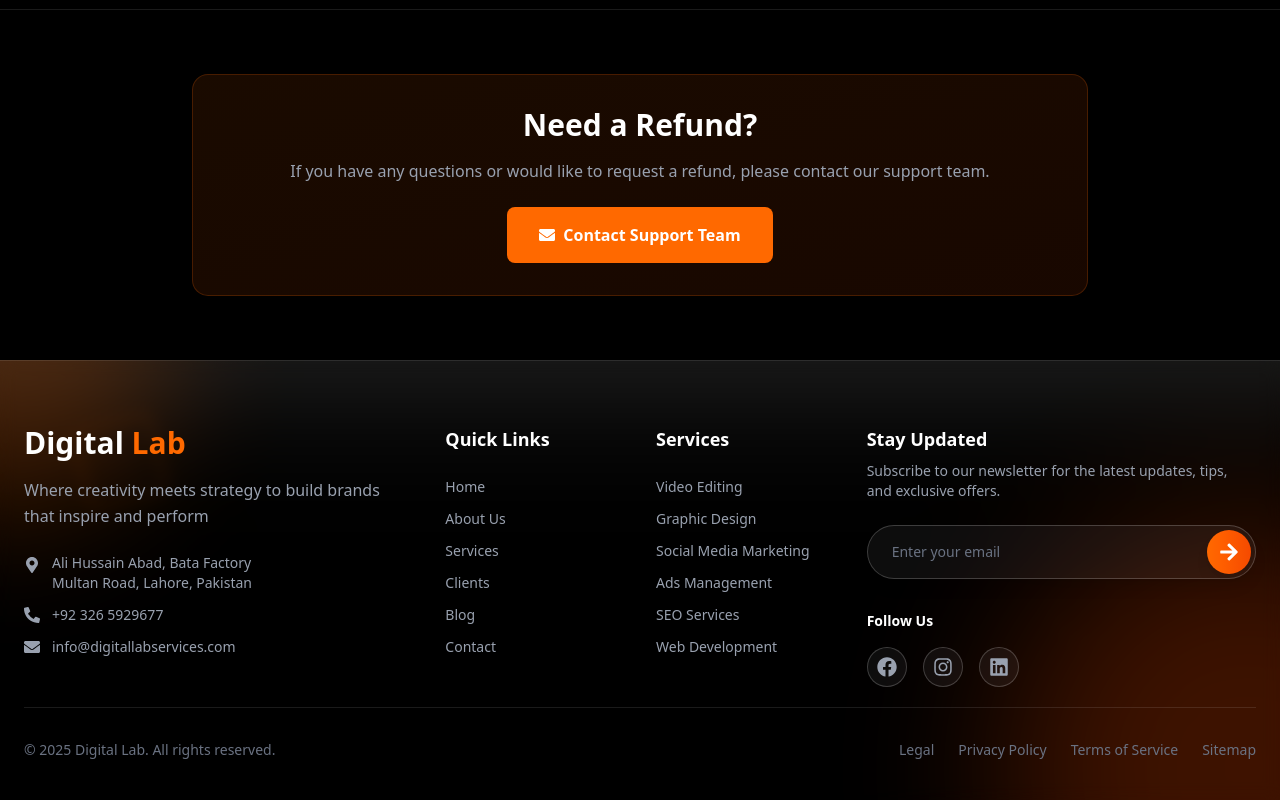
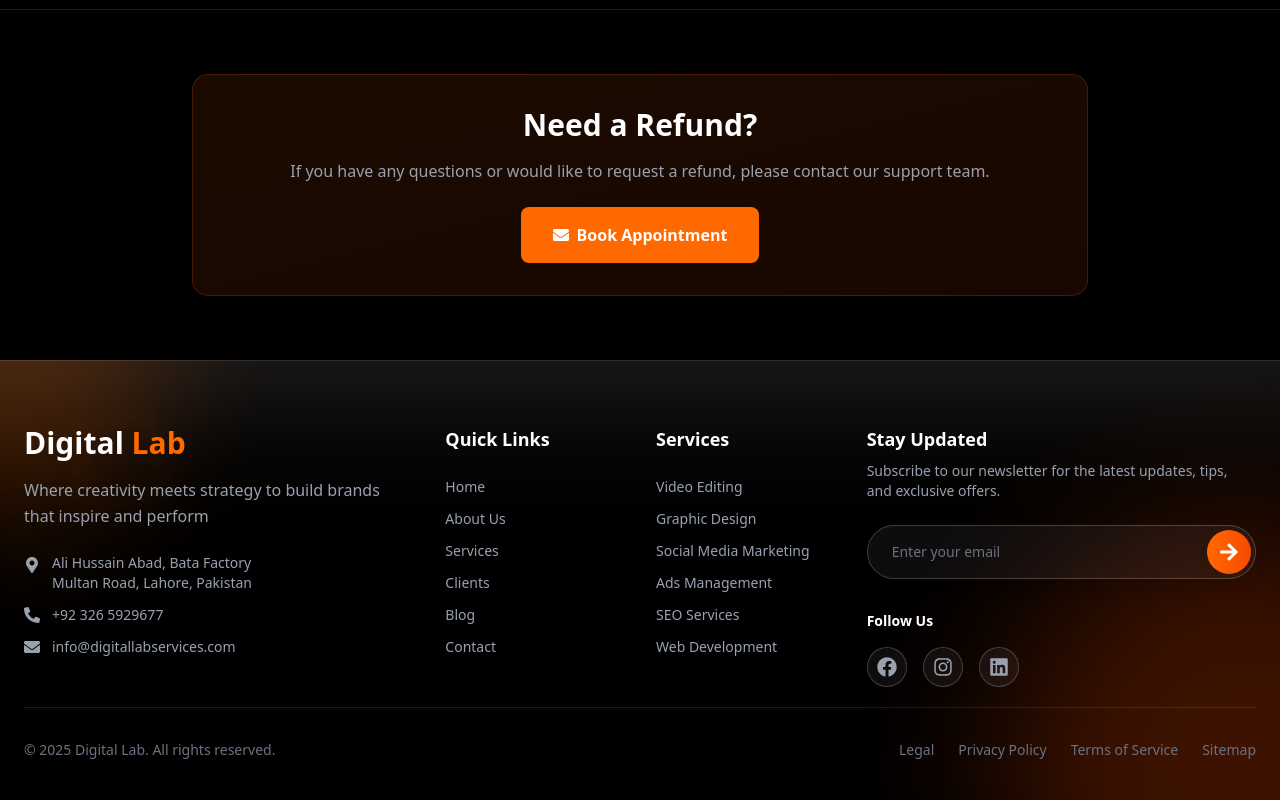
Before and after one commit to DigitalLab-Dev/digitallab, a Next.js app: page /legal/refund-policy in a window 1280 px wide. Shown: the part 8597-9397 px from the top of the page. Built offline with nearby package versions, Linux system fonts and the light colour scheme; a web font is replaced by a local one.

Commit message:
calendly link on all policy pages

```diff
--- a/src/app/legal/cookie-policy/page.jsx
+++ b/src/app/legal/cookie-policy/page.jsx
@@ -316,10 +316,10 @@ Effective Date: April 15, 2026`
               className="p-8 bg-gradient-to-br from-orange-500/10 to-orange-600/10 border border-orange-500/20 rounded-2xl">
               <h3 className="text-3xl font-bold mb-4">Questions About Cookies?</h3>
               <p className="text-gray-400 mb-6">If you need help managing your cookie preferences or have questions, contact us.</p>
-              <motion.a href="mailto:info@digitallabservices.com" whileHover={{ scale: 1.05 }} whileTap={{ scale: 0.95 }}
+              <motion.a href="https://calendly.com/syed-ali-turab/30min" target="_blank" rel="noopener noreferrer" whileHover={{ scale: 1.05 }} whileTap={{ scale: 0.95 }}
                 className="inline-flex items-center gap-2 px-8 py-4 bg-orange-500 hover:bg-orange-600 rounded-lg font-semibold transition-colors duration-300">
                 <FaEnvelope />
-                Contact Our Team
+                Book Appointment
               </motion.a>
             </motion.div>
           </div>
--- a/src/app/legal/data-sharing/page.jsx
+++ b/src/app/legal/data-sharing/page.jsx
@@ -324,10 +324,10 @@ Effective Date: April 15, 2026`
               className="p-8 bg-gradient-to-br from-orange-500/10 to-orange-600/10 border border-orange-500/20 rounded-2xl">
               <h3 className="text-3xl font-bold mb-4">Data Sharing Questions?</h3>
               <p className="text-gray-400 mb-6">Want to know exactly who has access to your data? Contact us for a full disclosure.</p>
-              <motion.a href="mailto:info@digitallabservices.com" whileHover={{ scale: 1.05 }} whileTap={{ scale: 0.95 }}
+              <motion.a href="https://calendly.com/syed-ali-turab/30min" target="_blank" rel="noopener noreferrer" whileHover={{ scale: 1.05 }} whileTap={{ scale: 0.95 }}
                 className="inline-flex items-center gap-2 px-8 py-4 bg-orange-500 hover:bg-orange-600 rounded-lg font-semibold transition-colors duration-300">
                 <FaEnvelope />
-                Contact Our Team
+                Book Appointment
               </motion.a>
             </motion.div>
           </div>
--- a/src/app/legal/disclaimer/page.jsx
+++ b/src/app/legal/disclaimer/page.jsx
@@ -266,10 +266,10 @@ Effective Date: April 15, 2026`
               className="p-8 bg-gradient-to-br from-orange-500/10 to-orange-600/10 border border-orange-500/20 rounded-2xl">
               <h3 className="text-3xl font-bold mb-4">Have Questions?</h3>
               <p className="text-gray-400 mb-6">If you need clarification about any of our disclaimers, please reach out.</p>
-              <motion.a href="mailto:info@digitallabservices.com" whileHover={{ scale: 1.05 }} whileTap={{ scale: 0.95 }}
+              <motion.a href="https://calendly.com/syed-ali-turab/30min" target="_blank" rel="noopener noreferrer" whileHover={{ scale: 1.05 }} whileTap={{ scale: 0.95 }}
                 className="inline-flex items-center gap-2 px-8 py-4 bg-orange-500 hover:bg-orange-600 rounded-lg font-semibold transition-colors duration-300">
                 <FaEnvelope />
-                Contact Our Team
+                Book Appointment
               </motion.a>
             </motion.div>
           </div>
--- a/src/app/legal/exchange-policy/page.jsx
+++ b/src/app/legal/exchange-policy/page.jsx
@@ -306,10 +306,10 @@ Effective Date: April 15, 2026`
               className="p-8 bg-gradient-to-br from-orange-500/10 to-orange-600/10 border border-orange-500/20 rounded-2xl">
               <h3 className="text-3xl font-bold mb-4">Need Assistance?</h3>
               <p className="text-gray-400 mb-6">If you have questions about our exchange policy or need help with alternatives, we're here for you.</p>
-              <motion.a href="mailto:info@digitallabservices.com" whileHover={{ scale: 1.05 }} whileTap={{ scale: 0.95 }}
+              <motion.a href="https://calendly.com/syed-ali-turab/30min" target="_blank" rel="noopener noreferrer" whileHover={{ scale: 1.05 }} whileTap={{ scale: 0.95 }}
                 className="inline-flex items-center gap-2 px-8 py-4 bg-orange-500 hover:bg-orange-600 rounded-lg font-semibold transition-colors duration-300">
                 <FaEnvelope />
-                Contact Support Team
+                Book Appointment
               </motion.a>
             </motion.div>
           </div>
--- a/src/app/legal/page.jsx
+++ b/src/app/legal/page.jsx
@@ -329,13 +329,15 @@ const LegalPage = () => {
                 If you have any questions, concerns, or need clarification about any of our legal documents, our team is here to help.
               </p>
               <motion.a
-                href="mailto:info@digitallabservices.com"
+                href="https://calendly.com/syed-ali-turab/30min"
+                target="_blank"
+                rel="noopener noreferrer"
                 whileHover={{ scale: 1.05 }}
                 whileTap={{ scale: 0.95 }}
                 className="inline-flex items-center gap-2 px-8 py-4 bg-orange-500 hover:bg-orange-600 rounded-lg font-semibold transition-colors duration-300"
               >
                 <FaArrowRight />
-                Contact Our Team
+                Book Appointment
               </motion.a>
             </motion.div>
           </div>
--- a/src/app/legal/privacy-policy/page.jsx
+++ b/src/app/legal/privacy-policy/page.jsx
@@ -338,13 +338,15 @@ Effective Date: April 15, 2026`
                 If you have any questions about our Privacy Policy, please don't hesitate to contact us.
               </p>
               <motion.a
-                href="mailto:info@digitallabservices.com"
+                href="https://calendly.com/syed-ali-turab/30min"
+                target="_blank"
+                rel="noopener noreferrer"
                 whileHover={{ scale: 1.05 }}
                 whileTap={{ scale: 0.95 }}
                 className="inline-flex items-center gap-2 px-8 py-4 bg-orange-500 hover:bg-orange-600 rounded-lg font-semibold transition-colors duration-300"
               >
                 <FaEnvelope />
-                Contact Privacy Team
+                Book Appointment
               </motion.a>
             </motion.div>
           </div>
--- a/src/app/legal/refund-policy/page.jsx
+++ b/src/app/legal/refund-policy/page.jsx
@@ -415,13 +415,15 @@ Effective Date: April 15, 2026`
                 If you have any questions or would like to request a refund, please contact our support team.
               </p>
               <motion.a
-                href="mailto:info@digitallabservices.com"
+                href="https://calendly.com/syed-ali-turab/30min"
+                target="_blank"
+                rel="noopener noreferrer"
                 whileHover={{ scale: 1.05 }}
                 whileTap={{ scale: 0.95 }}
                 className="inline-flex items-center gap-2 px-8 py-4 bg-orange-500 hover:bg-orange-600 rounded-lg font-semibold transition-colors duration-300"
               >
                 <FaEnvelope />
-                Contact Support Team
+                Book Appointment
               </motion.a>
             </motion.div>
           </div>
--- a/src/app/legal/return-policy/page.jsx
+++ b/src/app/legal/return-policy/page.jsx
@@ -285,10 +285,10 @@ Effective Date: April 15, 2026`
               <p className="text-gray-400 mb-6">
                 Returns are processed automatically with approved refunds. Contact us if you have questions.
               </p>
-              <motion.a href="mailto:info@digitallabservices.com" whileHover={{ scale: 1.05 }} whileTap={{ scale: 0.95 }}
+              <motion.a href="https://calendly.com/syed-ali-turab/30min" target="_blank" rel="noopener noreferrer" whileHover={{ scale: 1.05 }} whileTap={{ scale: 0.95 }}
                 className="inline-flex items-center gap-2 px-8 py-4 bg-orange-500 hover:bg-orange-600 rounded-lg font-semibold transition-colors duration-300">
                 <FaEnvelope />
-                Contact Support Team
+                Book Appointment
               </motion.a>
             </motion.div>
           </div>
--- a/src/app/legal/terms-and-conditions/page.jsx
+++ b/src/app/legal/terms-and-conditions/page.jsx
@@ -380,13 +380,15 @@ Effective Date: April 15, 2026`
                 If you have any questions about these Terms & Conditions, please don't hesitate to reach out.
               </p>
               <motion.a
-                href="mailto:info@digitallabservices.com"
+                href="https://calendly.com/syed-ali-turab/30min"
+                target="_blank"
+                rel="noopener noreferrer"
                 whileHover={{ scale: 1.05 }}
                 whileTap={{ scale: 0.95 }}
                 className="inline-flex items-center gap-2 px-8 py-4 bg-orange-500 hover:bg-orange-600 rounded-lg font-semibold transition-colors duration-300"
               >
                 <FaEnvelope />
-                Contact Our Team
+                Book Appointment
               </motion.a>
             </motion.div>
           </div>
--- a/src/app/legal/terms-of-service/page.jsx
+++ b/src/app/legal/terms-of-service/page.jsx
@@ -485,13 +485,15 @@ Effective Date: April 15, 2026`
                 If you have any questions or concerns about our Terms of Service, please contact our team.
               </p>
               <motion.a
-                href="mailto:info@digitallabservices.com"
+                href="https://calendly.com/syed-ali-turab/30min"
+                target="_blank"
+                rel="noopener noreferrer"
                 whileHover={{ scale: 1.05 }}
                 whileTap={{ scale: 0.95 }}
                 className="inline-flex items-center gap-2 px-8 py-4 bg-orange-500 hover:bg-orange-600 rounded-lg font-semibold transition-colors duration-300"
               >
                 <FaEnvelope />
-                Contact Our Team
+                Book Appointment
               </motion.a>
             </motion.div>
           </div>
--- a/src/app/legal/terms-of-use/page.jsx
+++ b/src/app/legal/terms-of-use/page.jsx
@@ -353,13 +353,15 @@ Effective Date: April 15, 2026`
                 If you have any questions about these Terms of Use, please contact us.
               </p>
               <motion.a
-                href="mailto:info@digitallabservices.com"
+                href="https://calendly.com/syed-ali-turab/30min"
+                target="_blank"
+                rel="noopener noreferrer"
                 whileHover={{ scale: 1.05 }}
                 whileTap={{ scale: 0.95 }}
                 className="inline-flex items-center gap-2 px-8 py-4 bg-orange-500 hover:bg-orange-600 rounded-lg font-semibold transition-colors duration-300"
               >
                 <FaEnvelope />
-                Contact Our Team
+                Book Appointment
               </motion.a>
             </motion.div>
           </div>
```
